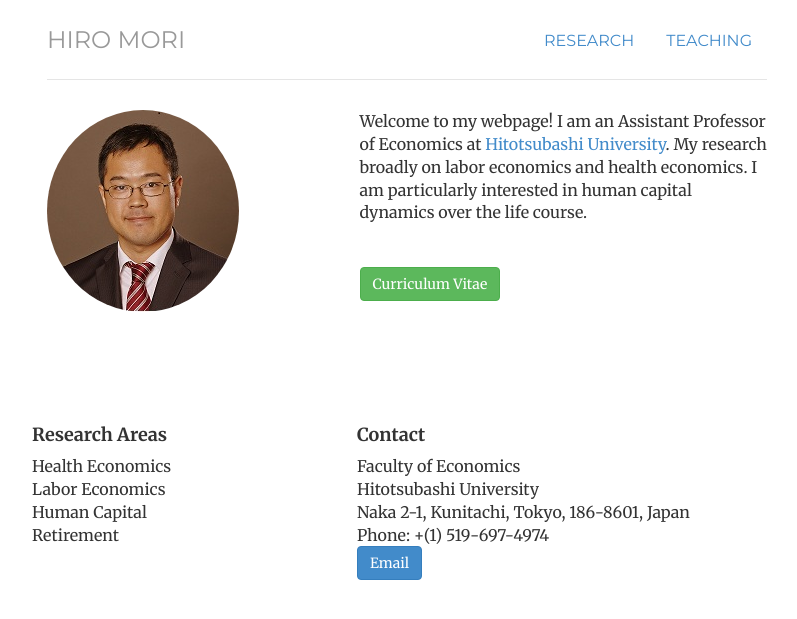
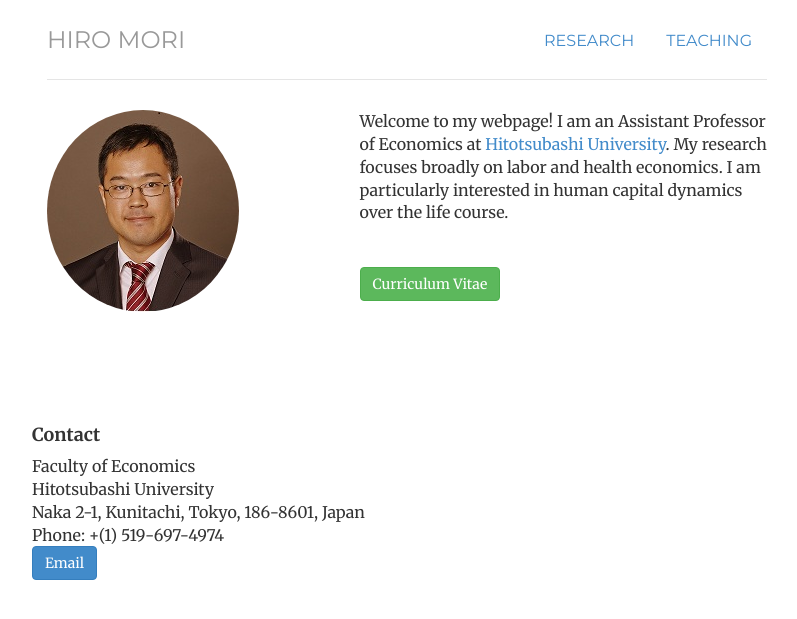
Before and after one commit to morihiroaki/morihiroaki.github.io, a Jekyll site: the page built from index.html, in a window 1280 px wide. Shown: the top 619 px of the page, without its empty margins (233-1030 px from the left). Built offline with Jekyll 4.4.1, drawn with Linux system fonts in a browser that asks for light colours.

Commit message:
Update index.html

```diff
--- a/index.html
+++ b/index.html
@@ -12,7 +12,7 @@ description:
              </div>
              <div class='col-sm-7'>
               <p> Welcome to my webpage! I am an Assistant Professor of Economics at <a href="http://www.econ.hit-u.ac.jp/~koho/english/">Hitotsubashi University</a>. My research
-              broadly on labor economics and health economics. I am particularly interested in human capital dynamics over the life course.</p>
+              focuses broadly on labor and health economics. I am particularly interested in human capital dynamics over the life course.</p>
               <br/>
               <p> </p>
               	<a target="_blank" href="/files/cv_mori.pdf" class="btn btn-success" title="Download CV as PDF">Curriculum Vitae</a>
@@ -22,18 +22,8 @@ description:
               <!--a class="btn btn-danger" href="/teaching.html">Teaching</a-->
               <br/><br/><br/><br/><br/><br/>
               </div>
-    <div class='row'>
-                <div class='col-md-5'>
-                <h4>Research Areas</h4>
-                <div class='fields'>
-                  <ul class="list-unstyled">
-                  <li>Health Economics</li>
-                  <li>Labor Economics</li>
-                  <li>Human Capital</li>
-                  <li>Retirement</li>
-                  </ul>
-                </div>
-              </div>
+       <div class='row'>
+
               <div class='col-md-7'>
                 <h4>Contact</h4>
                 Faculty of Economics <br/>
```
